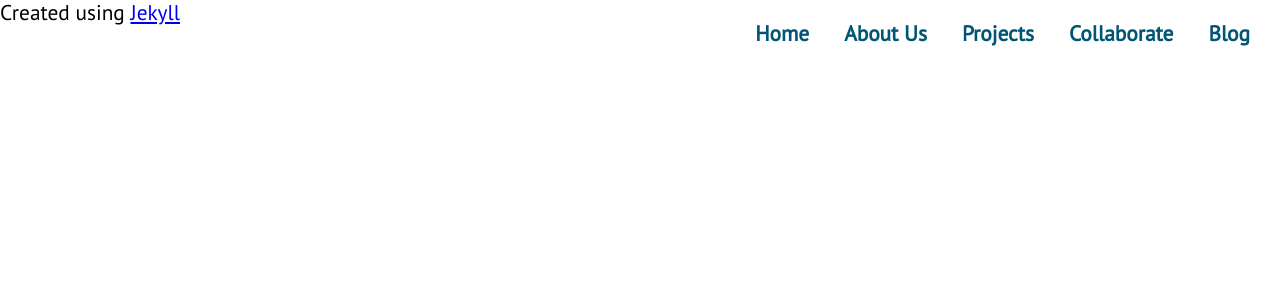
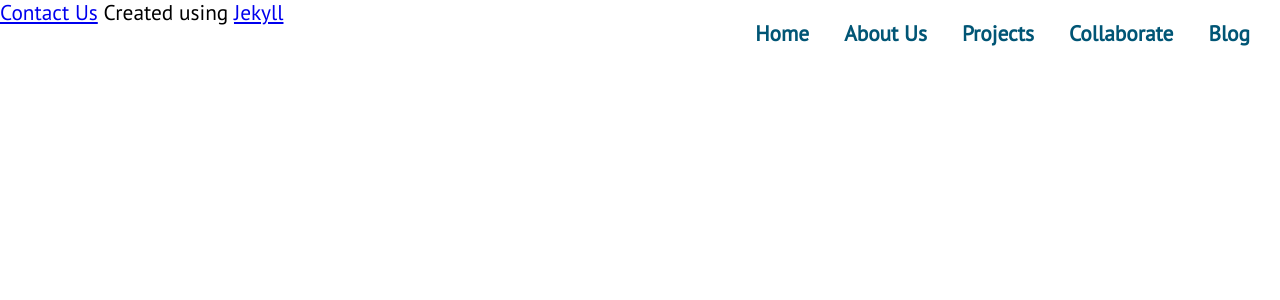
Before and after one commit to digitaljusticelab/digitaljusticelab.github.io, a Jekyll site: the page built from blog.markdown, in a window 1280 px wide. Shown: the top 300 px of the page. Built offline with Jekyll 4.4.1, drawn with Linux system fonts in a browser that asks for light colours; our own code applies the rules of GitHub Pages for plain Markdown files.

Commit message:
Updated Config and 3 other files

```diff
--- a/_config.yml
+++ b/_config.yml
@@ -12,3 +12,6 @@ name: Digital Justice Lab
 markdown: kramdown
 sass:
   style: compressed
+footer:
+- label: Contact Us
+  url: mailto:hello@digitaljusticelab.ca
--- a/_includes/partials/footer.html
+++ b/_includes/partials/footer.html
@@ -1,3 +1,6 @@
 <footer>
+  {% for footerItem in site.footer %}
+    <a href="{{ footerItem.url }}">{{ footerItem.label }}</a>
+  {% endfor %}
   Created using <a href="https://jekyllrb.com/">Jekyll</a>
 </footer>
--- a/_layouts/homepage.html
+++ b/_layouts/homepage.html
@@ -15,9 +15,6 @@
       </section>
       {{ page.content | markdownify }}
       {{ page.tagline }}
-    {% for footerItem in page.footer %}
-      <a href="{{ footerItem.url }}">{{ footerItem.label }}</a>
-    {% endfor %}
   </main>
   {% include partials/footer.html %}
 </body>
--- a/index.markdown
+++ b/index.markdown
@@ -3,9 +3,6 @@ title: Home
 date: 2018-05-28 22:26:00 -04:00
 position: 0
 tagline: Building towards a more just and equitable digital society in Canada
-footer:
-- label: Contact Us
-  url: mailto:hello@digitaljusticelab.ca
 layout: homepage
 ---
 
```
